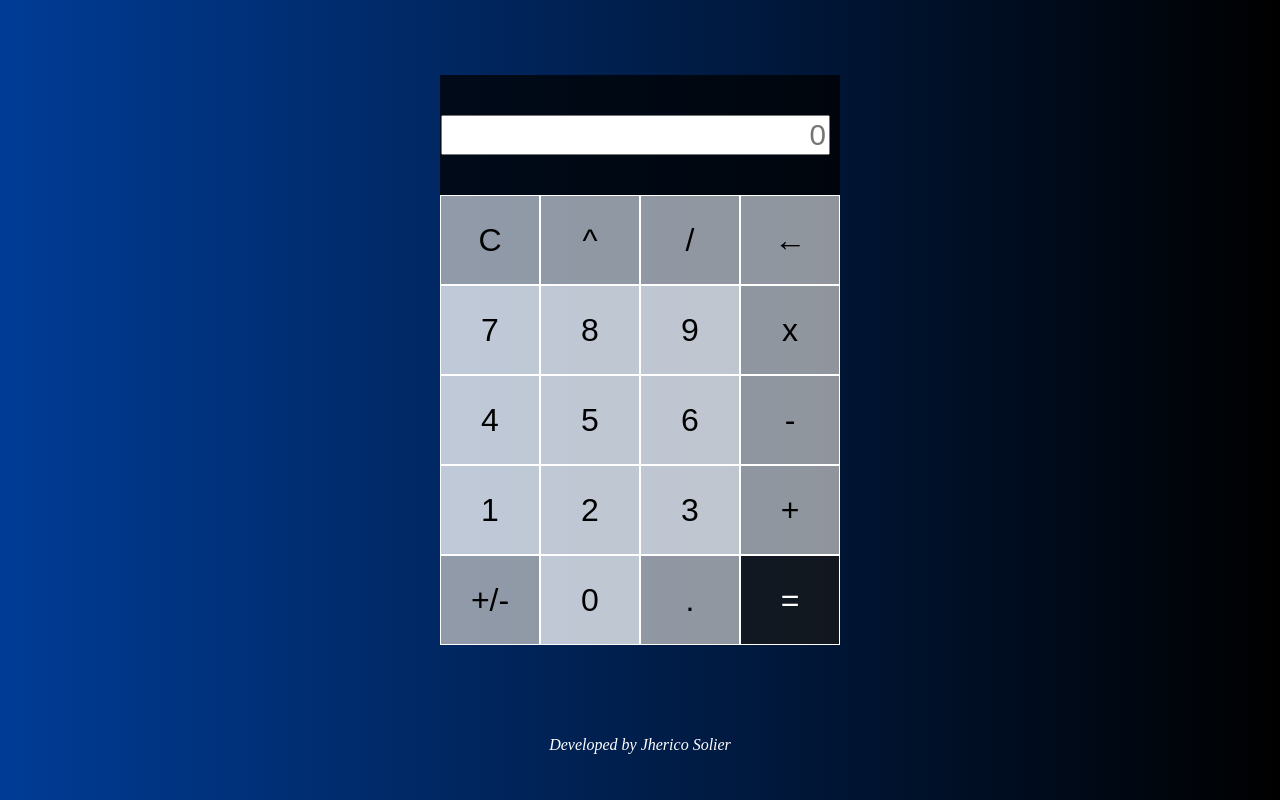
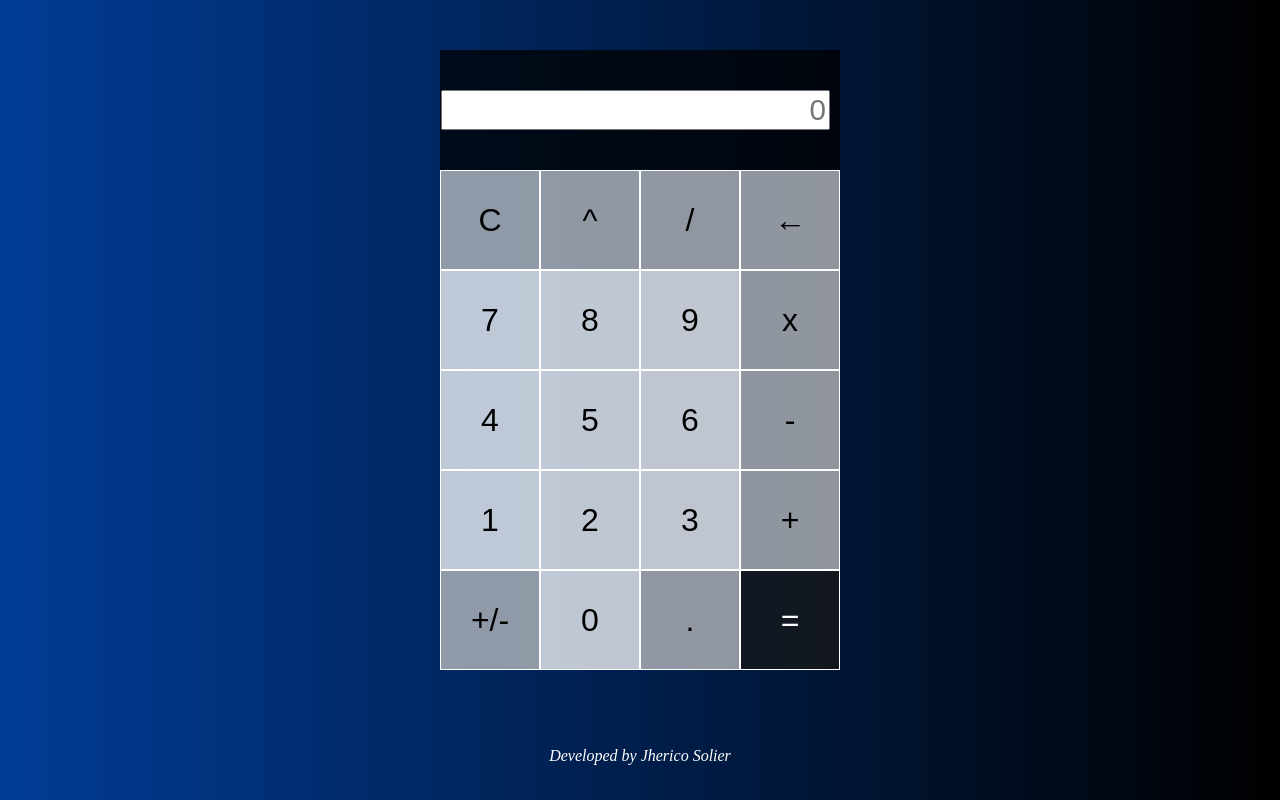
Before and after one commit to JhericoS/CalculatorJS, a plain HTML site: page index.html in a window 1280 px wide. Drawn offline with Linux system fonts and the light colour scheme.

Commit message:
update styles

```diff
--- a/calculator.js
+++ b/calculator.js
@@ -96,7 +96,7 @@ function calculate(){
             break;
         case '^':
             var j = previous;
-            for(i = 1; i< current; i++) {
+            for(i = 1; i < current; i++) {
                 j *= previous;
             };
             calculation = j;
--- a/styles.css
+++ b/styles.css
@@ -2,6 +2,7 @@ body {
     padding: 0;
     margin: 0;
     background: linear-gradient(to right, #003c96, rgb(0, 0, 0));
+    min-height: 100vh;
 }
 
 .calculator-grill {
@@ -10,7 +11,7 @@ body {
     align-content: center;
     min-height: 90vh;
     grid-template-columns: repeat(4, 100px);
-    grid-template-rows: minmax(120px, auto) repeat(5, 90px);
+    grid-template-rows: minmax(120px, auto) repeat(5, 100px);
 }
 
 .calculator-grill > button {
@@ -53,6 +54,7 @@ button.mathematic-operators-result {
 
 .credits {
     display: grid;
+    min-height: 5vh;
     justify-content: center;
     align-content: center;
     color: white;
```
